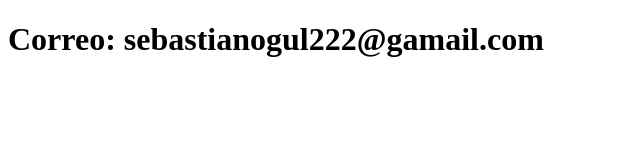
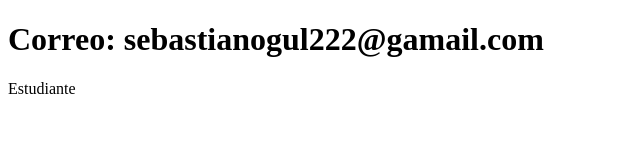
Before and after one commit to CbasLugo/sistema-de-registro, a plain HTML site: page contacto.html in a window 1280 px wide. Shown: the full height of the page, 0-640 px from the left. Drawn offline with Linux system fonts and the light colour scheme.

Commit message:
Actualice el contacto.html

```diff
--- a/contacto.html
+++ b/contacto.html
@@ -7,5 +7,6 @@
 </head>
 <body>
     <h1>Correo: sebastianogul222@gamail.com</h1>
+        <p>Estudiante</p>
 </body>
 </html>
```
Also changed, not shown: index.html (+1 -1 lines).
